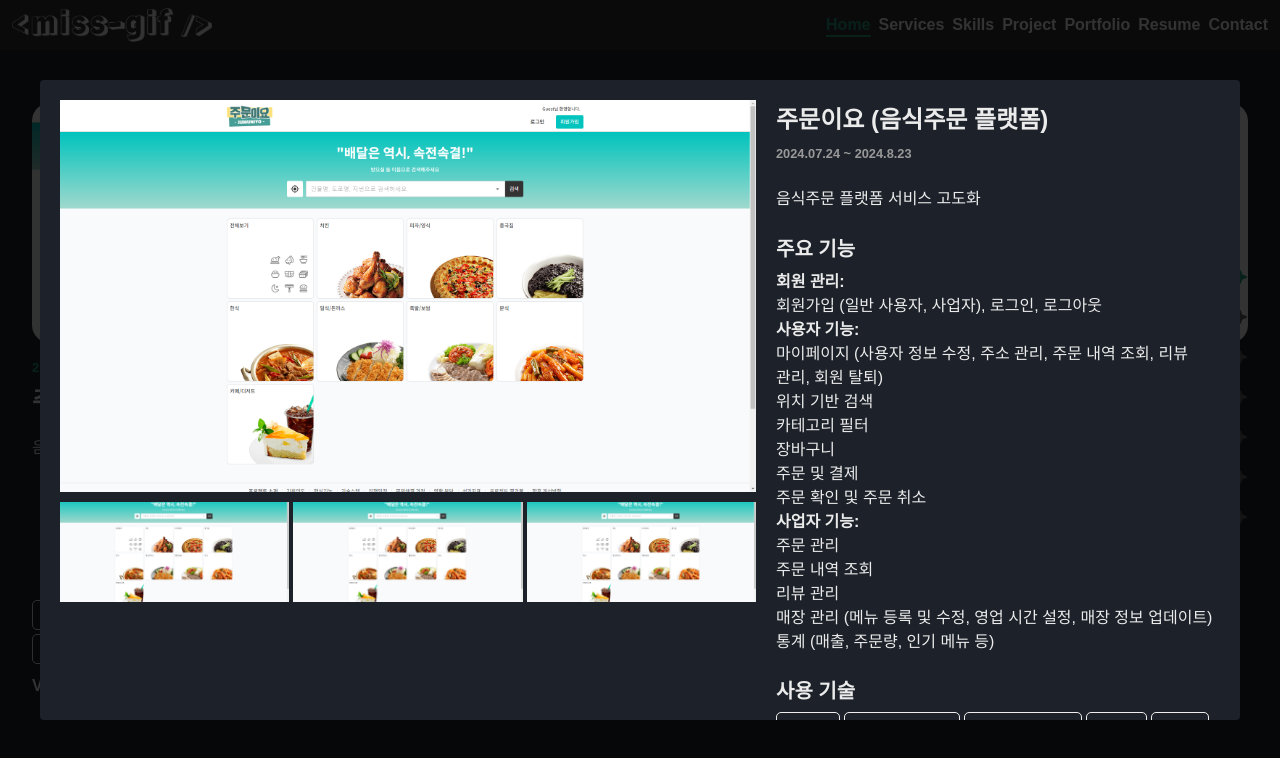
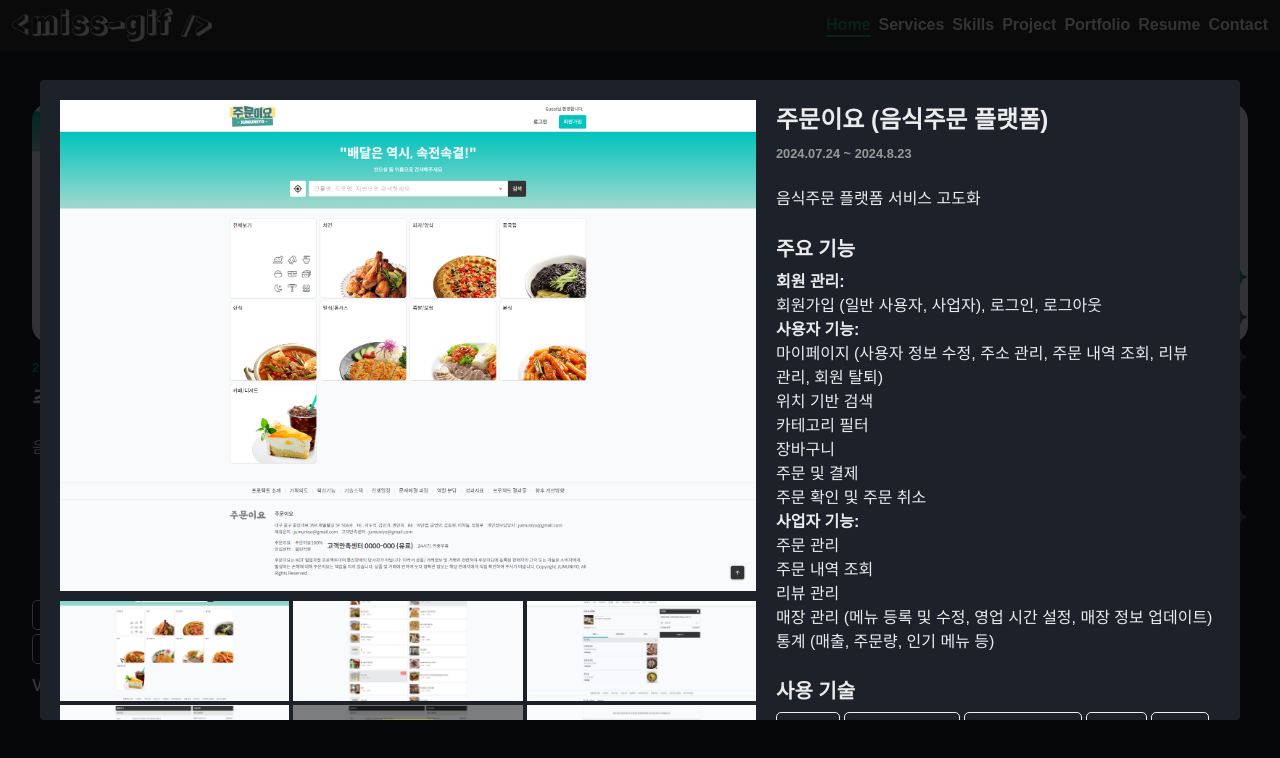
Before and after one commit to miss-gif/portfolio-final, a React (Vite) app: page / in a window 1280 px wide. Both pictures are taken after a click on the item 213 px from the left and 3223 px from the top of the page. Shown: the part 2823-3581 px from the top of the page. Built offline with nearby package versions, Linux system fonts and the light colour scheme.

Commit message:
Test : 모달창에서 이미지 변경 기능

```diff
--- /dev/null
+++ b/global.d.ts
@@ -0,0 +1,5 @@
+// global.d.ts
+declare module "*.png" {
+  const value: string;
+  export default value;
+}
--- a/src/components/project/ProjectDetailModal.tsx
+++ b/src/components/project/ProjectDetailModal.tsx
@@ -1,10 +1,11 @@
+import React, { useState, useEffect } from "react";
 import Modal from "react-modal";
 import "./ProjectDetailModal.scss";
 
 // item의 타입 정의
 interface ProjectItem {
   id: number;
-  img: string;
+  img: string[];
   date: string;
   title: string;
   description: string;
@@ -28,10 +29,30 @@
   onRequestClose,
   item,
 }) => {
+  // 메인 이미지의 상태를 관리
+  const [mainImg, setMainImg] = useState<string>("");
+
+  // item의 변화에 따라 mainImg 상태를 초기화
+  useEffect(() => {
+    if (item && item.img.length > 0) {
+      setMainImg(item.img[0]);
+    } else {
+      setMainImg("");
+    }
+  }, [item]);
+
+  // 이미지를 클릭했을 때 메인 이미지를 변경하는 함수
+  const handleImageClick = (img: string) => {
+    setMainImg(img);
+  };
+
   return (
     <Modal
       isOpen={isOpen}
-      onRequestClose={onRequestClose}
+      onRequestClose={() => {
+        setMainImg(item?.img[0] || ""); // 모달을 닫을 때 mainImg 초기화
+        onRequestClose();
+      }}
       className="modal"
       overlayClassName="overlay"
     >
@@ -39,12 +60,18 @@
         <div className="modal__content">
           <div className="project-modal__img">
             <div className="project-modal__img-sub-main">
-              <img src={item.img} alt={item.title} />
+              <img src={mainImg} alt={item.title} />
             </div>
             <div className="project-modal__img-sub">
-              <img src={item.img} alt={item.title} />
-              <img src={item.img} alt={item.title} />
-              <img src={item.img} alt={item.title} />
+              {item.img.map((image, index) => (
+                <img
+                  key={index}
+                  src={image}
+                  alt={`${item.title} ${index + 1}`}
+                  onClick={() => handleImageClick(image)}
+                  style={{ cursor: "pointer" }}
+                />
+              ))}
             </div>
           </div>
           <div className="project-modal__info">
--- a/src/components/project/index.tsx
+++ b/src/components/project/index.tsx
@@ -8,7 +8,7 @@
 // 타입 정의
 interface ProjectItem {
   id: number;
-  img: string;
+  img: string[];
   date: string;
   title: string;
   description: string;
@@ -62,7 +62,7 @@
                 <div>
                   <div className="project__img-wrapper">
                     <img
-                      src={item.img}
+                      src={item.img[0]}
                       alt={item.title}
                       className="project__img"
                     />
--- a/src/components/project/project.ts
+++ b/src/components/project/project.ts
@@ -1,11 +1,16 @@
-import sample from "../../assets/sample.gif";
 import team1 from "../../assets/team1.png";
-import team2 from "../../assets/team2.png";
+import team2_1 from "../../assets/team2/1.png";
+import team2_2 from "../../assets/team2/2.png";
+import team2_3 from "../../assets/team2/3.png";
+import team2_4 from "../../assets/team2/4.png";
+import team2_5 from "../../assets/team2/5.png";
+import team2_6 from "../../assets/team2/6.png";
+import team2_7 from "../../assets/team2/7.png";
 
 // 객체 타입 정의
 interface Project {
   id: number;
-  img: string;
+  img: string[];
   date: string;
   title: string;
   description: string;
@@ -20,7 +25,7 @@
 export const project: Project[] = [
   {
     id: 1,
-    img: team2,
+    img: [team2_1, team2_2, team2_3, team2_4, team2_5, team2_6, team2_7],
     date: "2024.07.24 ~ 2024.8.23",
     title: "주문이요 (음식주문 플랫폼)",
     description: "음식주문 플랫폼 서비스 고도화",
@@ -67,7 +72,7 @@
   },
   {
     id: 2,
-    img: team2,
+    img: [team2_1, team2_2, team2_3, team2_4, team2_5, team2_6, team2_7],
     date: "2024.06.24 ~ 2024.07.23",
     title: "주문이요 (음식주문 플랫폼)",
     description:
@@ -119,7 +124,7 @@
   },
   {
     id: 3,
-    img: team1,
+    img: [team1],
     date: "2024.05.24 ~ 2024.6.23",
     title: "Plant Diary (식물관리 서비스)",
     description: `식물을 사랑하는 사용자들이 자신의 반려식물을 더욱 건강하고 아름답게 키울 수 있도록 돕는 웹 애플리케이션입니다. 사용자는 식물 등록, 물주기, 분갈이, 비료 주기 등 관리 일정을 쉽게 기록하고 알림을 받을 수 있으며, 다른 사용자들과 식물 관리 노하우를 공유하고 소통할 수 있는 커뮤니티 기능을 제공합니다.`,
```
